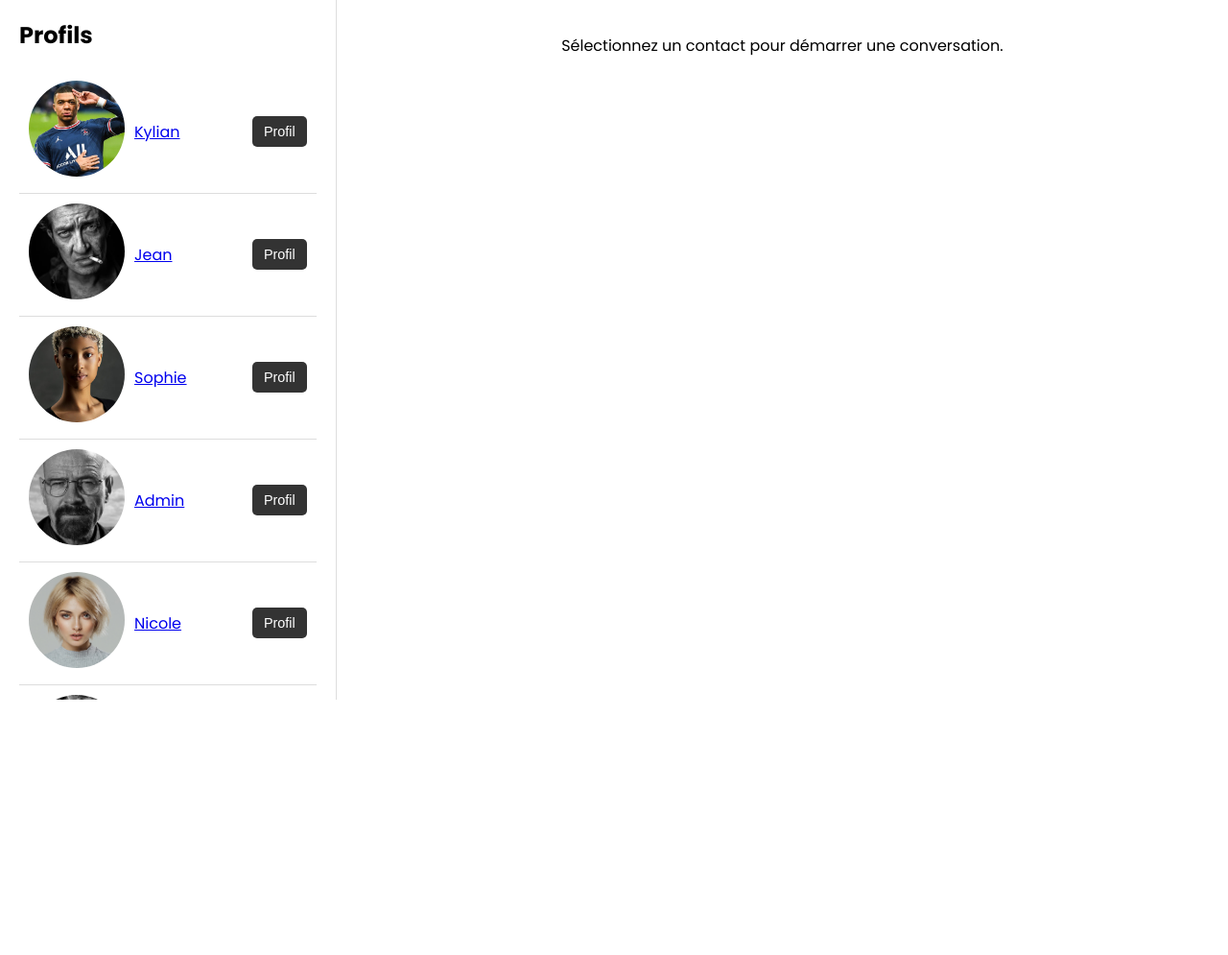
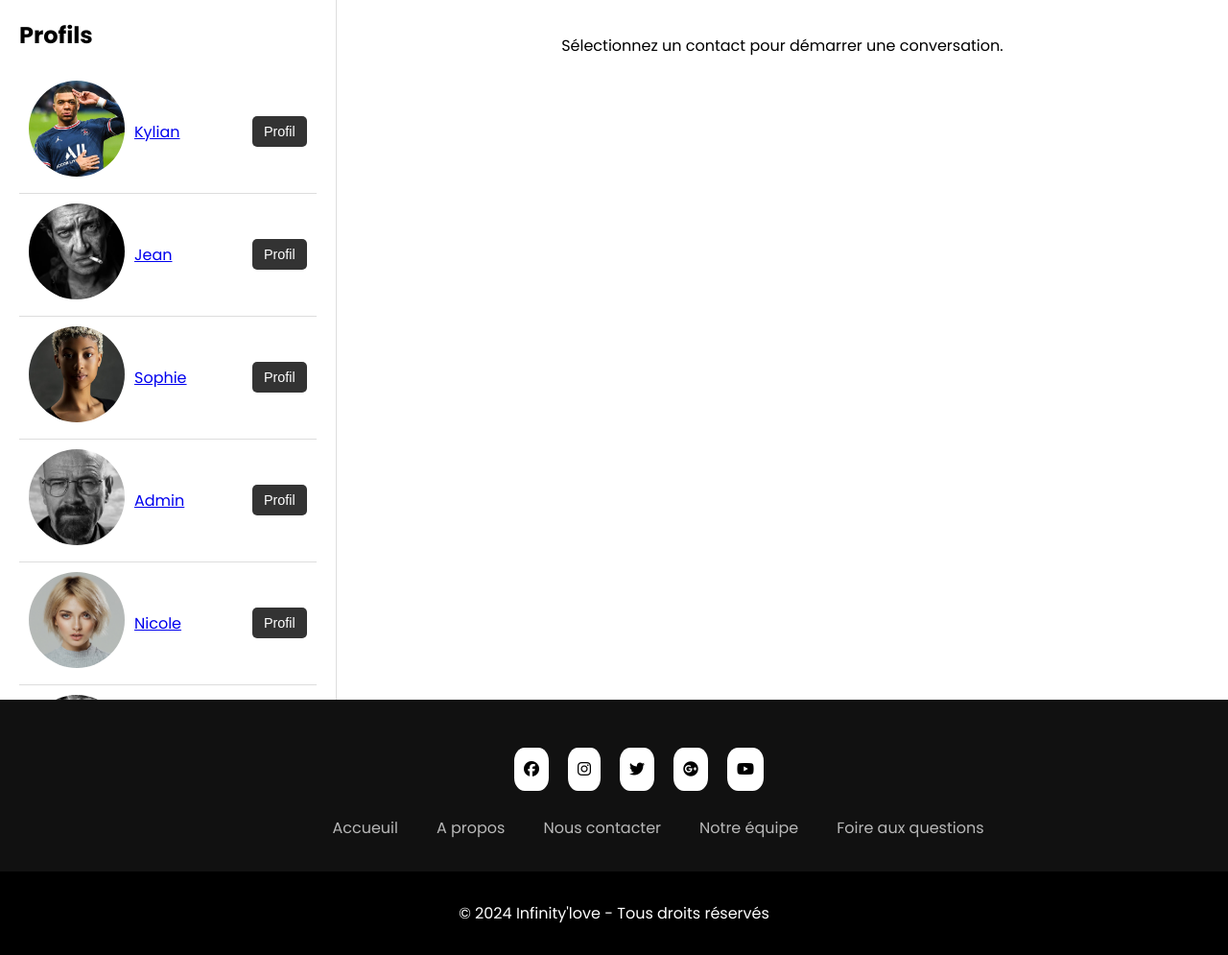
Before and after one commit to MaximilienCY/CY-Projet-MI4-S2, a PHP site: page /message.php in a window 1280 px wide; the page is wider, and only the part inside the window is pictured. Shown: the part 101-1096 px from the top of that part at 96% size. Before the commit the page ends 830 px from the top of that part, so only its background shows below. Run offline with PHP 8.4, Linux system fonts and the light colour scheme; the visitor is signed in with stand-in values (Sample User, id 1).

Commit message:
Update message.php

```diff
--- a/MOI/message.php
+++ b/MOI/message.php
@@ -115,6 +115,7 @@
 <head>
     <title>Messagerie</title>
     <link rel="stylesheet" type="text/css" href="messagerie.css">
+    <link rel="stylesheet" href="https://cdnjs.cloudflare.com/ajax/libs/font-awesome/6.5.1/css/all.min.css" integrity="sha512-DTOQO9RWCH3ppGqcWaEA1BIZOC6xxalwEsw9c2QQeAIftl+Vegovlnee1c9QX4TctnWMn13TZye+giMm8e2LwA==" crossorigin="anonymous" referrerpolicy="no-referrer" />
 </head>
 <body>
 <header>
@@ -219,6 +220,29 @@
         <?php endif; ?>
     </div>
 </div>
+<footer>
+    <div class="footerContainer">
+        <div class="socialIcons">
+            <a href=""><i class="fa-brands fa-facebook"></i></a>
+            <a href=""><i class="fa-brands fa-instagram"></i></a>
+            <a href=""><i class="fa-brands fa-twitter"></i></a>
+            <a href=""><i class="fa-brands fa-google-plus"></i></a>
+            <a href=""><i class="fa-brands fa-youtube"></i></a>
+        </div>
+        <div class="footerNav">
+            <ul><li><a href="#hero-section">Accueuil</a></li>
+                <li><a href="">A propos</a></li>
+                <li><a href="">Nous contacter</a></li>
+                <li><a href="">Notre équipe</a></li>
+                <li><a href="">Foire aux questions</a></li>
+            </ul>
+        </div>
+
+    </div>
+    <div class="footerBottom">
+    <p>&copy; 2024 Infinity'love - Tous droits réservés</p>
+    </div>
+</footer>
 
 </body>
 </html>
```
